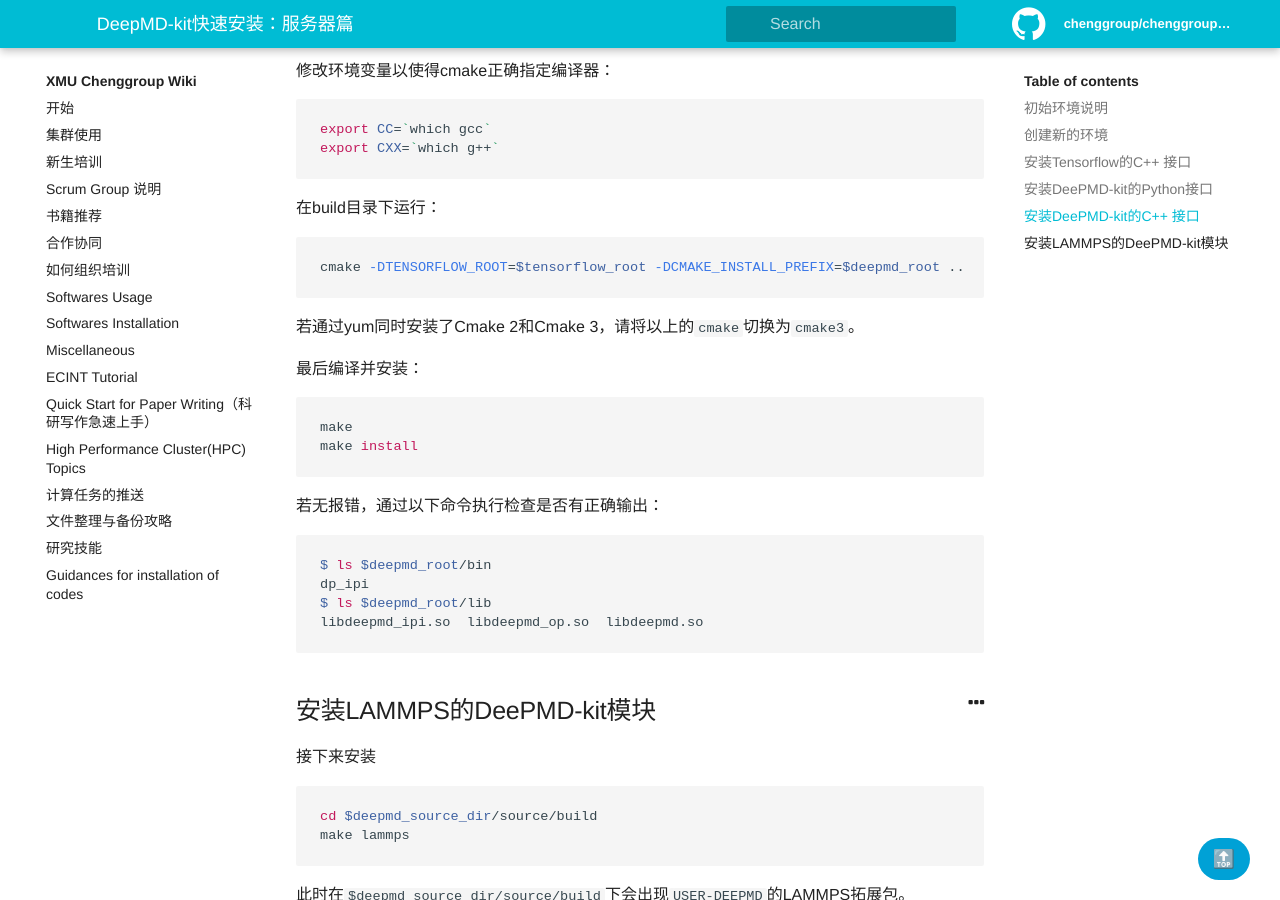
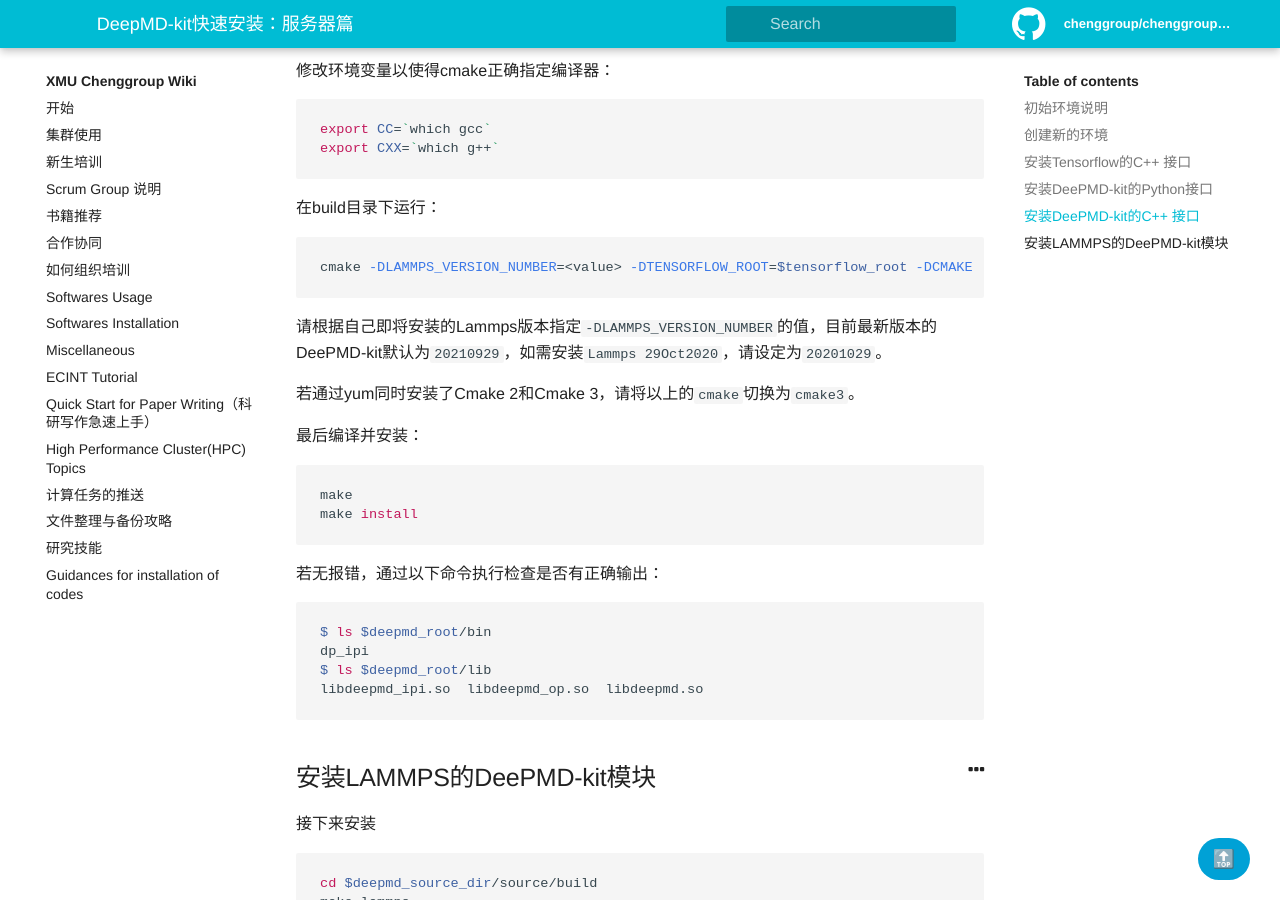
Before and after one commit to chenggroup/chenggroup.github.io, a Jekyll site: the page built from _wiki/Softwares Installation/deepmd-kit_installation_191.md, in a window 1280 px wide and 900 px high, scrolled down 3705 px. Built offline with Jekyll 4.4.1, drawn with Linux system fonts in a browser that asks for light colours.

Commit message:
update deepmd-kit installation

````diff
--- a/_wiki/Softwares Installation/deepmd-kit_installation_191.md
+++ b/_wiki/Softwares Installation/deepmd-kit_installation_191.md
@@ -158,8 +158,10 @@
 在build目录下运行：
 
 ```bash
-cmake -DTENSORFLOW_ROOT=$tensorflow_root -DCMAKE_INSTALL_PREFIX=$deepmd_root ..
+cmake -DLAMMPS_VERSION_NUMBER=<value> -DTENSORFLOW_ROOT=$tensorflow_root -DCMAKE_INSTALL_PREFIX=$deepmd_root ..
 ```
+
+请根据自己即将安装的Lammps版本指定`-DLAMMPS_VERSION_NUMBER`的值，目前最新版本的DeePMD-kit默认为`20210929`，如需安装`Lammps 29Oct2020`，请设定为`20201029`。
 
 若通过yum同时安装了Cmake 2和Cmake 3，请将以上的`cmake`切换为`cmake3`。
 
````
